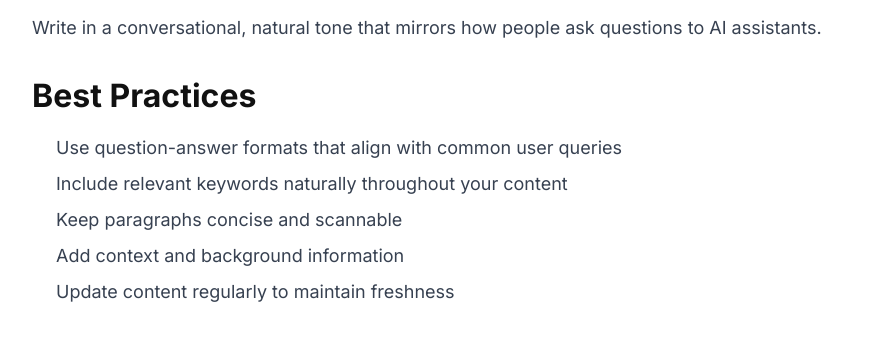
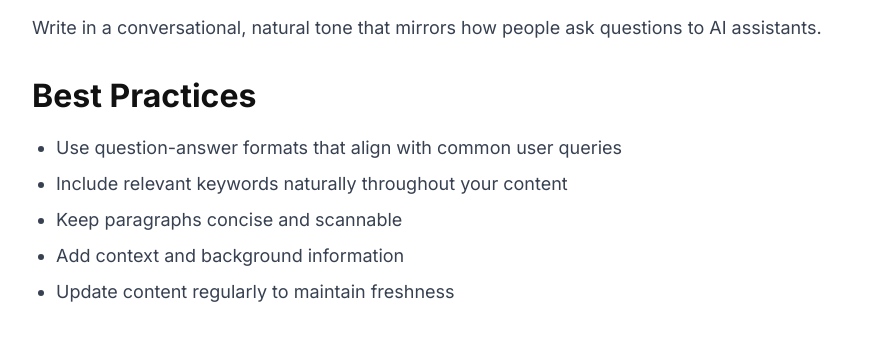
Before and after one commit to dwcqwcqw/hypermind-ai, a Next.js app: page /resources/1 in a window 1280 px wide. Shown: the part 1762-2106 px from the top of the page, without its empty margins (192-1078 px from the left). Built offline with nearby package versions, Linux system fonts and the light colour scheme.

Commit message:
修复静态导出构建错误

```diff
--- a/app/globals.css
+++ b/app/globals.css
@@ -76,4 +76,38 @@ body {
       transform: translateY(0);
     }
   }
+
+  /* Article Content Styles */
+  .article-content h2 {
+    font-size: 2rem;
+    font-weight: 700;
+    margin-top: 2.5rem;
+    margin-bottom: 1.5rem;
+    color: #111;
+  }
+
+  .article-content h3 {
+    font-size: 1.5rem;
+    font-weight: 600;
+    margin-top: 2rem;
+    margin-bottom: 1rem;
+    color: #111;
+  }
+
+  .article-content p {
+    margin-bottom: 1.5rem;
+    color: #374151;
+  }
+
+  .article-content ul {
+    margin-top: 1rem;
+    margin-bottom: 1.5rem;
+    padding-left: 1.5rem;
+    list-style-type: disc;
+  }
+
+  .article-content li {
+    margin-bottom: 0.5rem;
+    color: #374151;
+  }
 }
--- a/app/resources/[slug]/page.tsx
+++ b/app/resources/[slug]/page.tsx
@@ -1,8 +1,5 @@
-'use client'
-
 import Image from 'next/image'
 import Link from 'next/link'
-import { useParams } from 'next/navigation'
 
 // Generate static paths for all articles
 export function generateStaticParams() {
@@ -13,8 +10,7 @@ export function generateStaticParams() {
   ]
 }
 
-export default function ArticlePage() {
-  const params = useParams()
+export default function ArticlePage({ params }: { params: { slug: string } }) {
 
   const articles: Record<string, any> = {
     'how-to-write-geo-content': {
@@ -98,12 +94,8 @@ export default function ArticlePage() {
 
         {/* Article Content */}
         <div
-          className="prose prose-lg max-w-none"
+          className="article-content prose prose-lg max-w-none text-lg leading-7"
           dangerouslySetInnerHTML={{ __html: article.content }}
-          style={{
-            fontSize: '1.125rem',
-            lineHeight: '1.75rem',
-          }}
         />
 
         {/* CTA */}
@@ -124,40 +116,6 @@ export default function ArticlePage() {
           </a>
         </div>
       </article>
-
-      <style jsx>{`
-        :global(.prose h2) {
-          font-size: 2rem;
-          font-weight: 700;
-          margin-top: 2.5rem;
-          margin-bottom: 1.5rem;
-          color: #111;
-        }
-
-        :global(.prose h3) {
-          font-size: 1.5rem;
-          font-weight: 600;
-          margin-top: 2rem;
-          margin-bottom: 1rem;
-          color: #111;
-        }
-
-        :global(.prose p) {
-          margin-bottom: 1.5rem;
-          color: #374151;
-        }
-
-        :global(.prose ul) {
-          margin-top: 1rem;
-          margin-bottom: 1.5rem;
-          padding-left: 1.5rem;
-        }
-
-        :global(.prose li) {
-          margin-bottom: 0.5rem;
-          color: #374151;
-        }
-      `}</style>
     </main>
   )
 }
```
